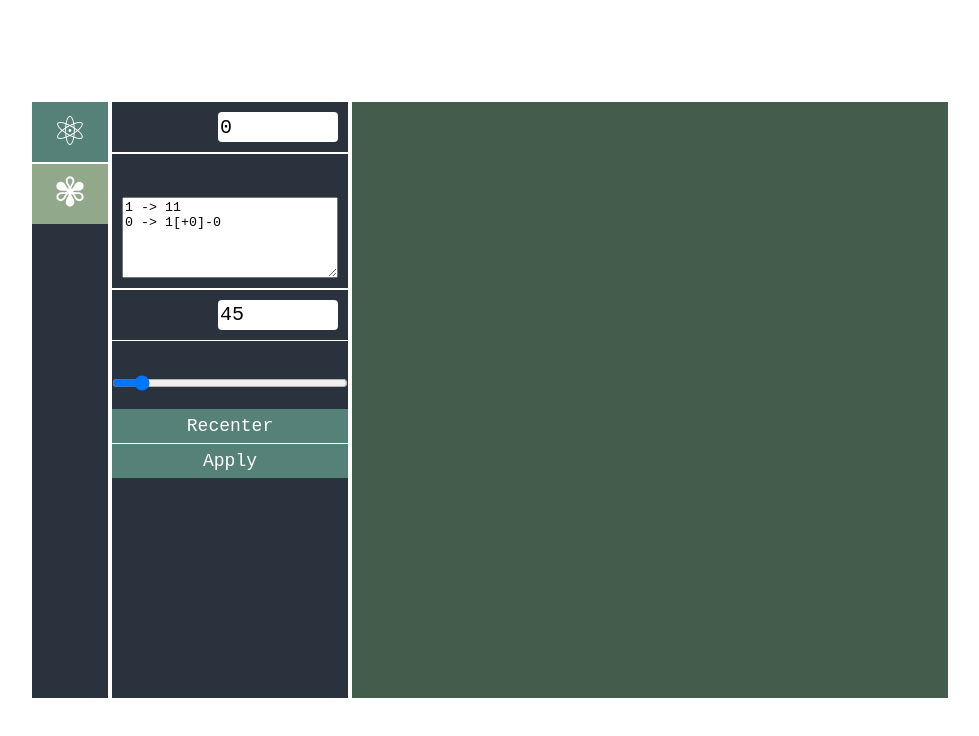
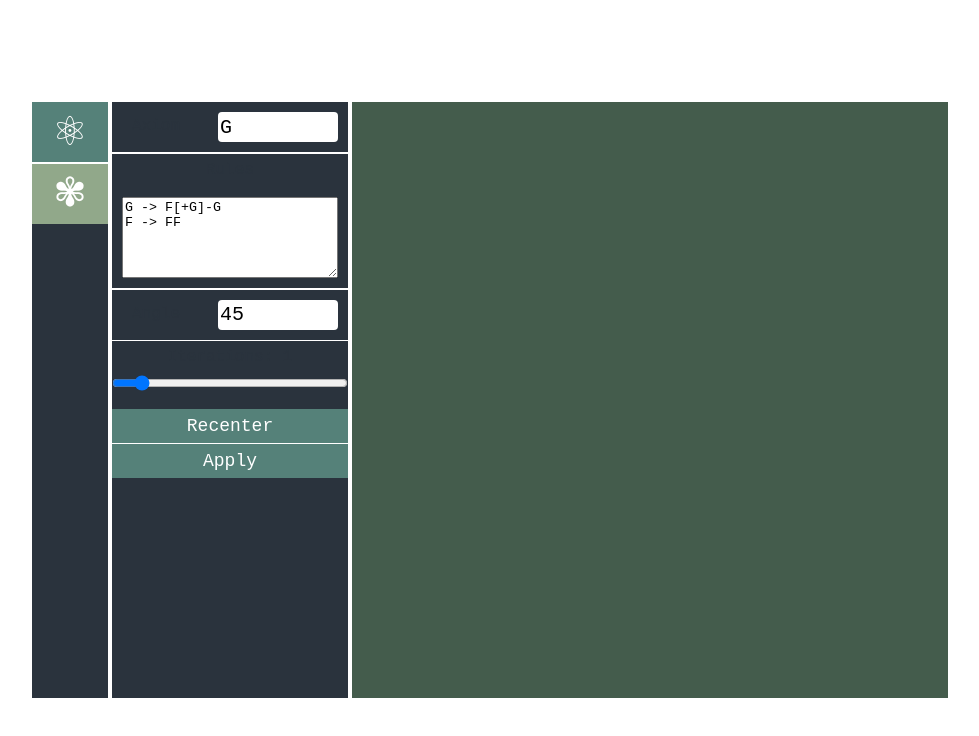
Before and after one commit to LMCuber/ChemTools, a Vue app: page / in a window 1280 px wide. Both pictures are taken after a click on the button "L-System Visualiser". Shown: the top 736 px of the page, without its empty margins (150-1129 px from the left). Built offline with nearby package versions, Linux system fonts and the light colour scheme.

Commit message:
GRID size fixed, working on updated README

```diff
--- a/src/components/LSystem.vue
+++ b/src/components/LSystem.vue
@@ -46,13 +46,13 @@ import Recenter from "./Recenter.vue";
   let frameId: number = 0;
 
   // data refs
-  const axiomRef: Ref<string> = ref("0");
+  const axiomRef: Ref<string> = ref("G");
   const angleRef: Ref<number> = ref(45);
   const canvas = reactive({
     width: 600,
     height: 600
   })
-  const rulesRef: Ref<string> = ref("1 -> 11\n0 -> 1[+0]-0");
+  const rulesRef: Ref<string> = ref("G -> F[+G]-G\nF -> FF\n");
   const iterations: Ref<number> = ref(1);
 
   // template refs
@@ -174,6 +174,8 @@ import Recenter from "./Recenter.vue";
       axiom = step(axiom)
     }
 
+    console.log(axiom);
+
     // init data for displaying in 3D
     let pos = new THREE.Vector3(0, 0, 0);
     let angle = 0;
```
Also changed, not shown: 1 other file (tests, documents, lock files or other folders).
